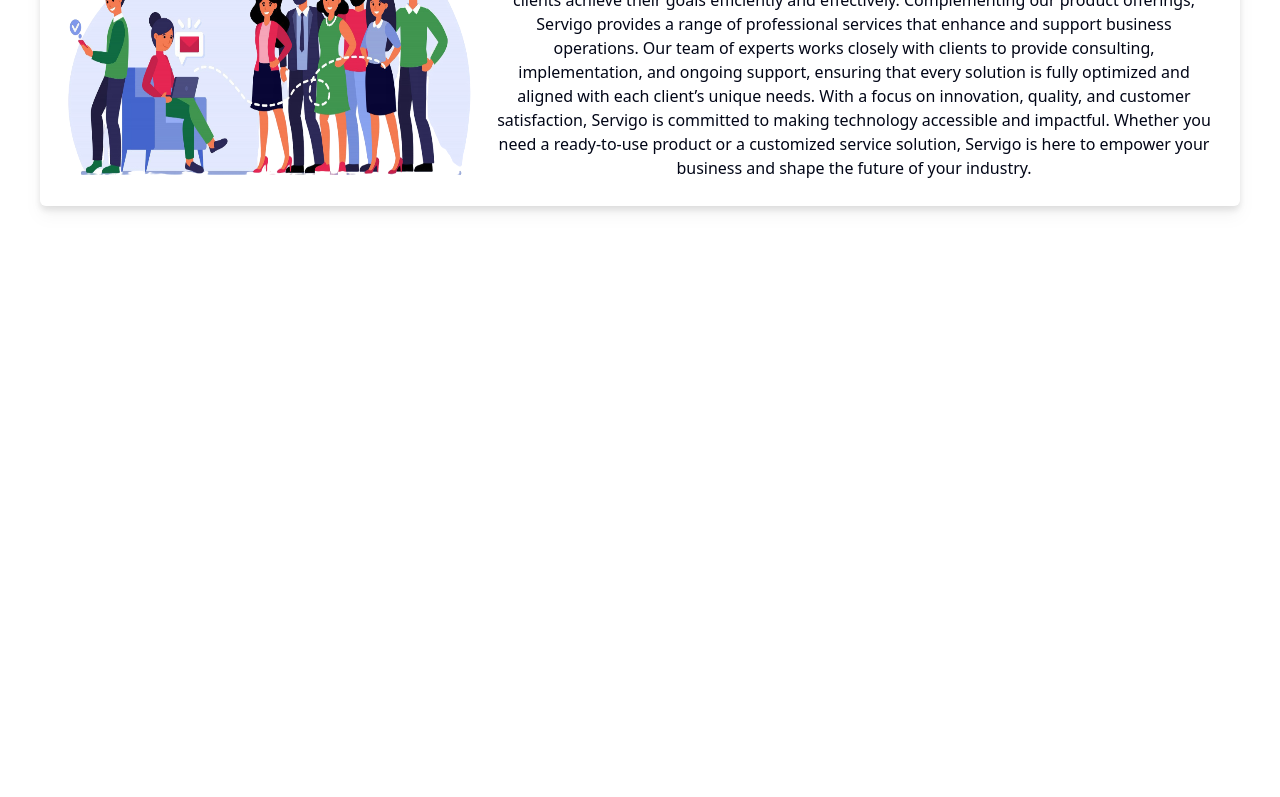
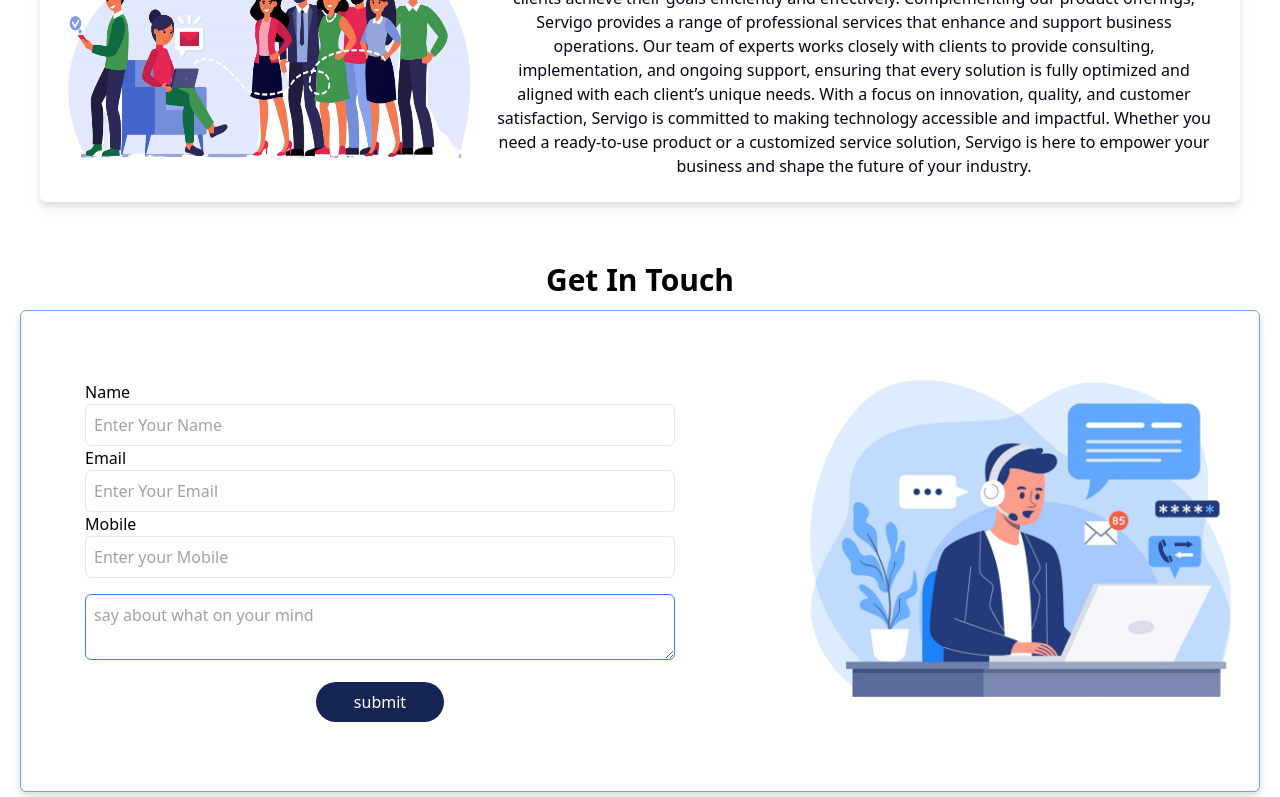
Before and after one commit to Jas1rk/Homepage, a React (Vite) app: page / in a window 1280 px wide. Shown: the part 2000-2797 px from the top of the page. Before the commit the page ends 2246 px from the top, so only its background shows below. Built offline with nearby package versions, Linux system fonts and the light colour scheme.

Commit message:
complete contact section

```diff
--- a/src/Components/About.jsx
+++ b/src/Components/About.jsx
@@ -10,7 +10,7 @@
           <img
             src={aboutUs}
             alt="about"
-            className=" md:w-[26rem] md:h-[22rem]  lg:w-[26rem] lg:h-[22rem]"
+            className=" md:w-[26rem] md:h-[20rem]  lg:w-[26rem] lg:h-[20rem]"
           />
           <p className=" font-normal mt-3 text-center items-center flex justify-center text-slate-950">
             At Servigo, we are dedicated to delivering comprehensive technology
--- a/src/Components/Banner.jsx
+++ b/src/Components/Banner.jsx
@@ -5,7 +5,7 @@
 const Banner = () => {
   return (
     <>
-      <section className="h-[20rem] sm:h-[40rem]">
+      <section  className="h-[20rem] sm:h-[40rem] ">
         <div className="container mx-auto space-x-10 p-5 sm:p-3 flex justify-center items-center pt-20">
           <motion.div
             className="flex flex-col"
--- a/src/Components/Contact.jsx
+++ b/src/Components/Contact.jsx
@@ -1,11 +1,56 @@
-import React from 'react'
+import React, { useMemo } from "react";
+import contactUs from "/contact.png";
 
 const Contact = () => {
+  const input = useMemo(
+    () => [
+      { labe: "Name", placeholder: "Enter Your Name" },
+      { labe: "Email", placeholder: "Enter Your Email" },
+      { labe: "Mobile", placeholder: "Enter your Mobile" },
+    ],
+    []
+  );
   return (
-   <section id='contact'>
-     <div></div>
-   </section>
-  )
-}
+    <section id="contact">
+      <div className="container mx-auto p-10 sm:p-5">
+        <h1 className="font-bold text-3xl text-center">Get In Touch</h1>
+        <div className=" mt-3 flex justify-center items-center gap-10 bg-white drop-shadow-lg  border border-blue-400 rounded-md">
+          <form className="px-16">
+            {input.map((data, index) => (
+              <>
 
-export default Contact
+                <label htmlFor="" className="font-light" key={index}>
+                  {data.labe}
+                </label>
+                <input
+                  type="text"
+                  placeholder={data.placeholder}
+                  className=" p-2 border  rounded-md outline-none w-full focus:ring-1 focus:ring-[#136a8a]  focus:shadow-lg"
+                />
+              </>
+            ))}
+
+            <textarea
+              name=""
+              placeholder="say about what on your mind"
+              className=" p-2 border border-blue-500 rounded-md outline-none w-full mt-4"
+            ></textarea>
+
+            <div className=" flex justify-center items-center mt-4">
+              <button className="bg-blue-950 text-white p-2 w-32 rounded-3xl">
+                submit
+              </button>
+            </div>
+          </form>
+          <img
+            src={contactUs}
+            alt="contact"
+            className="hidden sm:flex  sm:w-[22rem] md:w-[22rem] lg:w-[30rem]"
+          />
+        </div>
+      </div>
+    </section>
+  );
+};
+
+export default Contact;
--- a/src/Components/Navbar.jsx
+++ b/src/Components/Navbar.jsx
@@ -19,11 +19,11 @@
 
   const navbar = useMemo(
     () => [
-      { header: "Home", headerId: "" },
+      { header: "Home", headerId: "home" },
       { header: "Service", headerId: "service" },
       { header: "Blog", headerId: "blog" },
+      { header: "About", headerId: "about" },
       { header: "Contact", headerId: "contact" },
-      { header: "About", headerId: "about" },
       { header: "Career", headerId: "" },
     ],
     []
--- a/src/Pages/Home.jsx
+++ b/src/Pages/Home.jsx
@@ -4,15 +4,17 @@
 import Blog from '../Components/Blog'
 import Service from '../Components/Service'
 import About from '../Components/About'
+import Contact from '../Components/Contact'
 
 const Home = () => {
   return (
-    <div className=''>
+    <div id='home' className=''>
       <Navbar/>
       <Banner/>
       <Service/>
       <Blog/>
       <About/>
+      <Contact/>
     </div>
   )
 }
```
